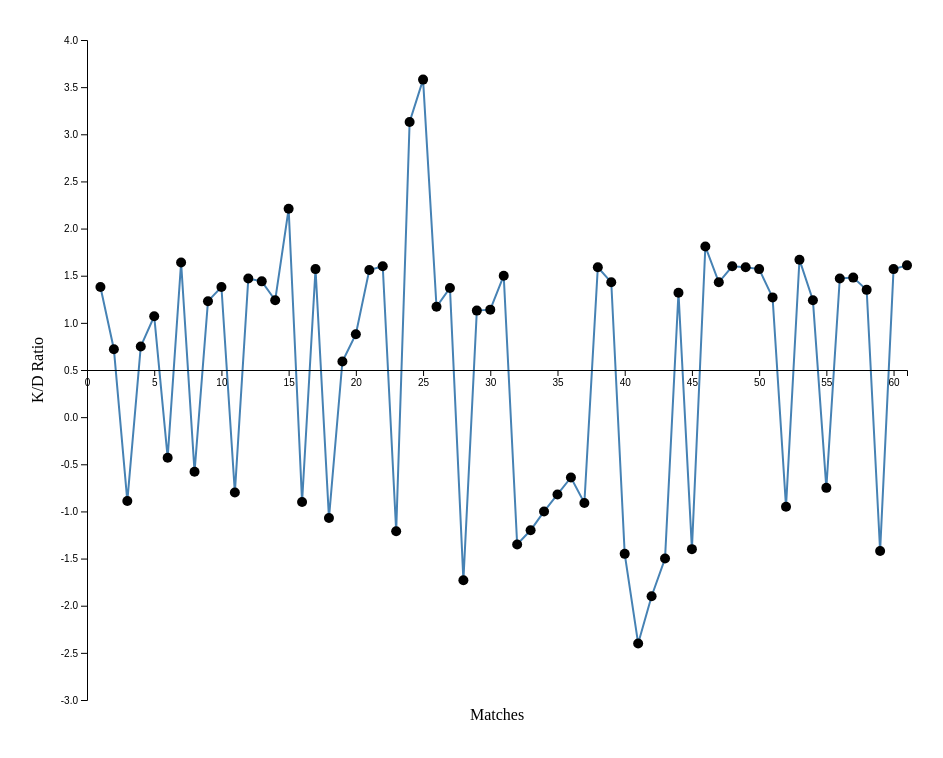
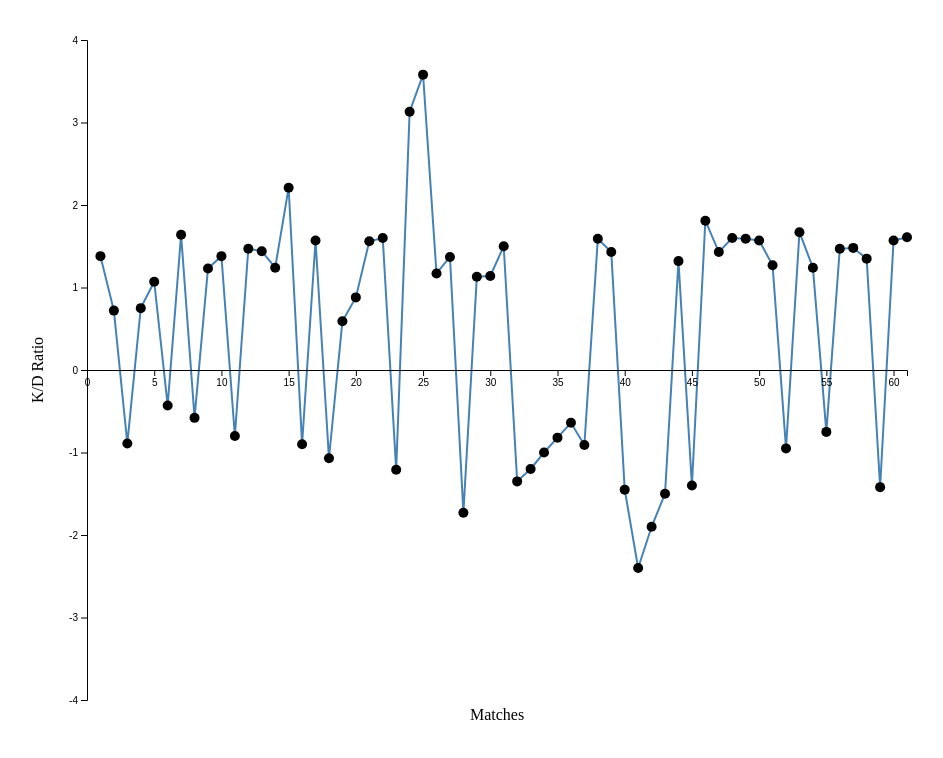
Before and after one commit to mfbrown2019/learnaboutyourself, a plain HTML site: page index.html in a window 1280 px wide. Shown: the whole page, without its empty margins (1-944 px from the left). Drawn offline with nearby package versions, Linux system fonts and the light colour scheme.

```diff
--- a/index.html
+++ b/index.html
@@ -106,7 +106,7 @@ const xScale = d3.scaleLinear()
   .range([0, width]);
 
 const yScale = d3.scaleLinear()
-  .domain([-3, 4])
+  .domain([-4, 4])
   .range([height, 0]);
 
 // Create the line function
```
